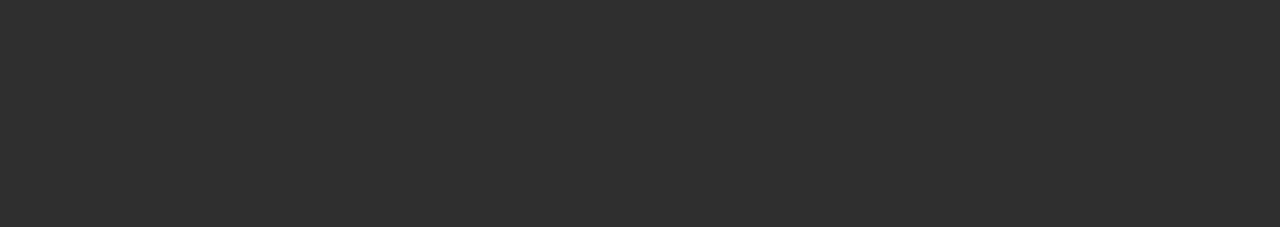
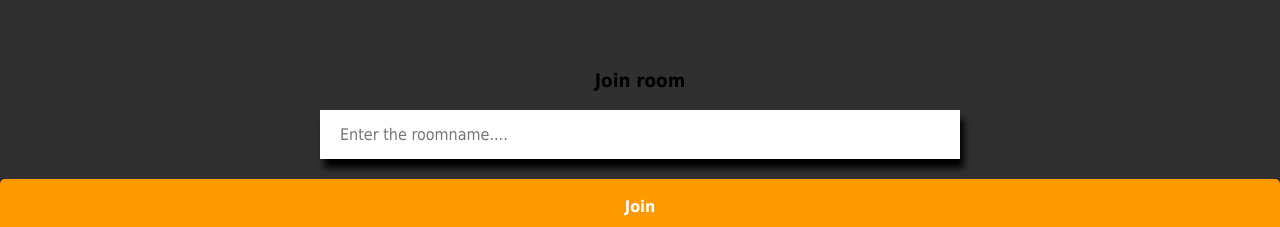
Before and after one commit to dcrjodle/chitchat, a React (Create React App) app in the folder client/: page /chat in a window 1280 px wide. Shown: the part 1136-1363 px from the top of the page. Before the commit the page ends 1078 px from the top, so only its background shows below. Built offline with nearby package versions, Linux system fonts and the light colour scheme; no server answers.

Commit message:
joinroom inlagt

```diff
--- a/client/src/components/Chat/Chat.css
+++ b/client/src/components/Chat/Chat.css
@@ -4,6 +4,10 @@ html, body {
     margin: 0;
     background-color: #303030;
   }
+  .newRoom{
+  width: 50%;
+  margin-left: 25%;
+}
 
   #root {
     height: 100vh;
--- a/client/src/components/Chat/Chat.js
+++ b/client/src/components/Chat/Chat.js
@@ -113,6 +113,16 @@ const Chat = ({location}) => {
                     <button className="roomButton" id="4" type="submit">Random</button>
                 </Link>
            </div>
+           <h3>Join room</h3>
+           <div className="newRoom">
+           <div><input placeholder="Enter the roomname...." className="joinInput" type="text" onChange={(event) => setRoom(event.target.value)}></input></div>
+           <div className="space"></div>
+           </div>
+           <Link onClick={clicknew}>
+
+           <button className="button mt-20" type="submit">Join</button>
+
+           </Link>
 
 
         </div>
@@ -154,6 +164,14 @@ const Chat = ({location}) => {
 
 
     }
+
+    function clicknew(){
+
+
+        window.location = `/chat?name=${name}&room=${room}`;
+
+
+    }
 }
 
 export default Chat;
```
